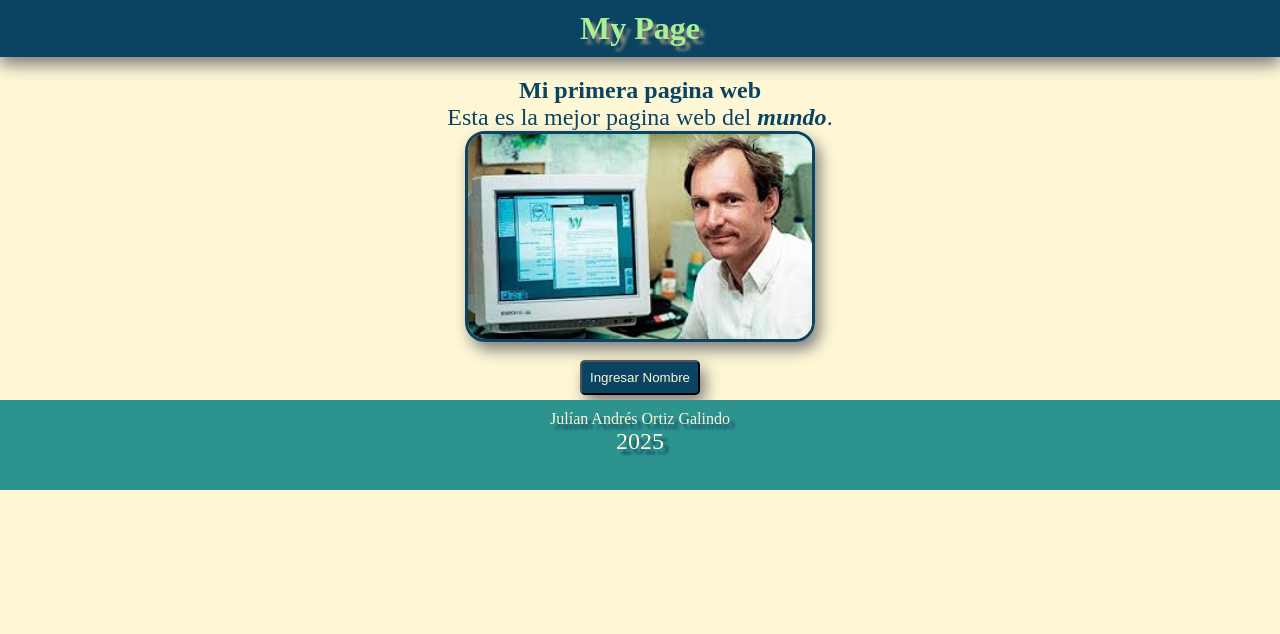
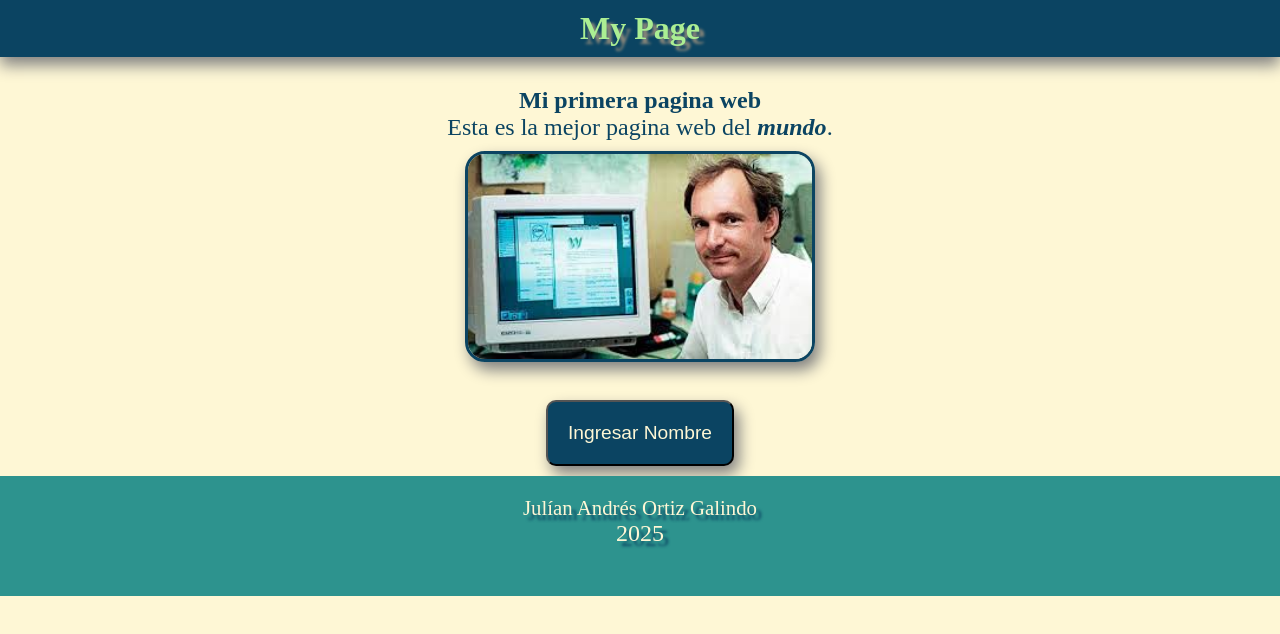
Before and after one commit to ikaronauta/mypage, a plain HTML site: page index.html in a window 1280 px wide. Drawn offline with Linux system fonts and the light colour scheme.

Commit message:
update page

```diff
--- a/index.html
+++ b/index.html
@@ -18,18 +18,19 @@
         border-style: solid;
         border-radius: 20px;
         display: block;
-        margin: auto;
+        margin: 10px auto;
         box-shadow: 5px 8px 15px gray;
     }
 
     footer {
         background-color: #2d938e;
-        height: 90px;
+        height: 120px;
         color: #fef7d5;
         margin-top: 5px;
         text-align: center;
-        padding-top: 10px;
+        padding-top: 20px;
         text-shadow: 5px 5px 3px #0b4462;
+        font-size: 1.3rem;
     }
 
     h1 {
@@ -37,7 +38,7 @@
         padding: 10px;
         text-align: center;
         color: #abee93;
-        margin-bottom: 20px;
+        margin-bottom: 30px;
         text-shadow: 5px 5px 3px #8a877a;
         box-shadow: 0px 8px 15px gray;
     }
@@ -45,12 +46,13 @@
     button {
         background-color: #0b4462;
         color: #fef7d5;
-        padding: 8px;
+        padding: 20px;
         display: block;
-        margin: auto;
-        border-radius: 5px;
+        margin: 10px auto;
+        border-radius: 10px;
         cursor: pointer;
         box-shadow: 5px 8px 15px gray;
+        font-size: 1.2rem;
     }
 
     h2, p {
```
